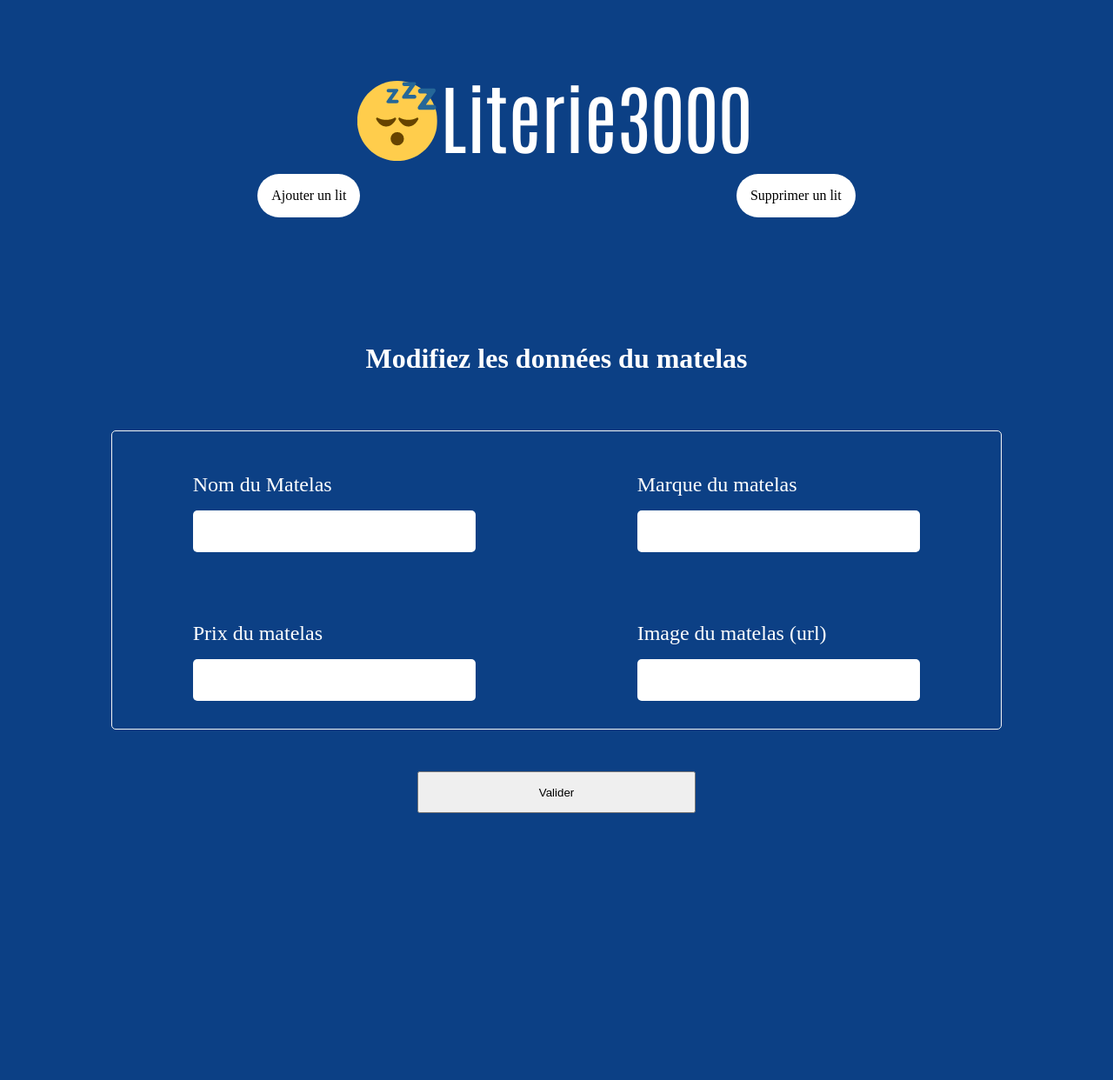
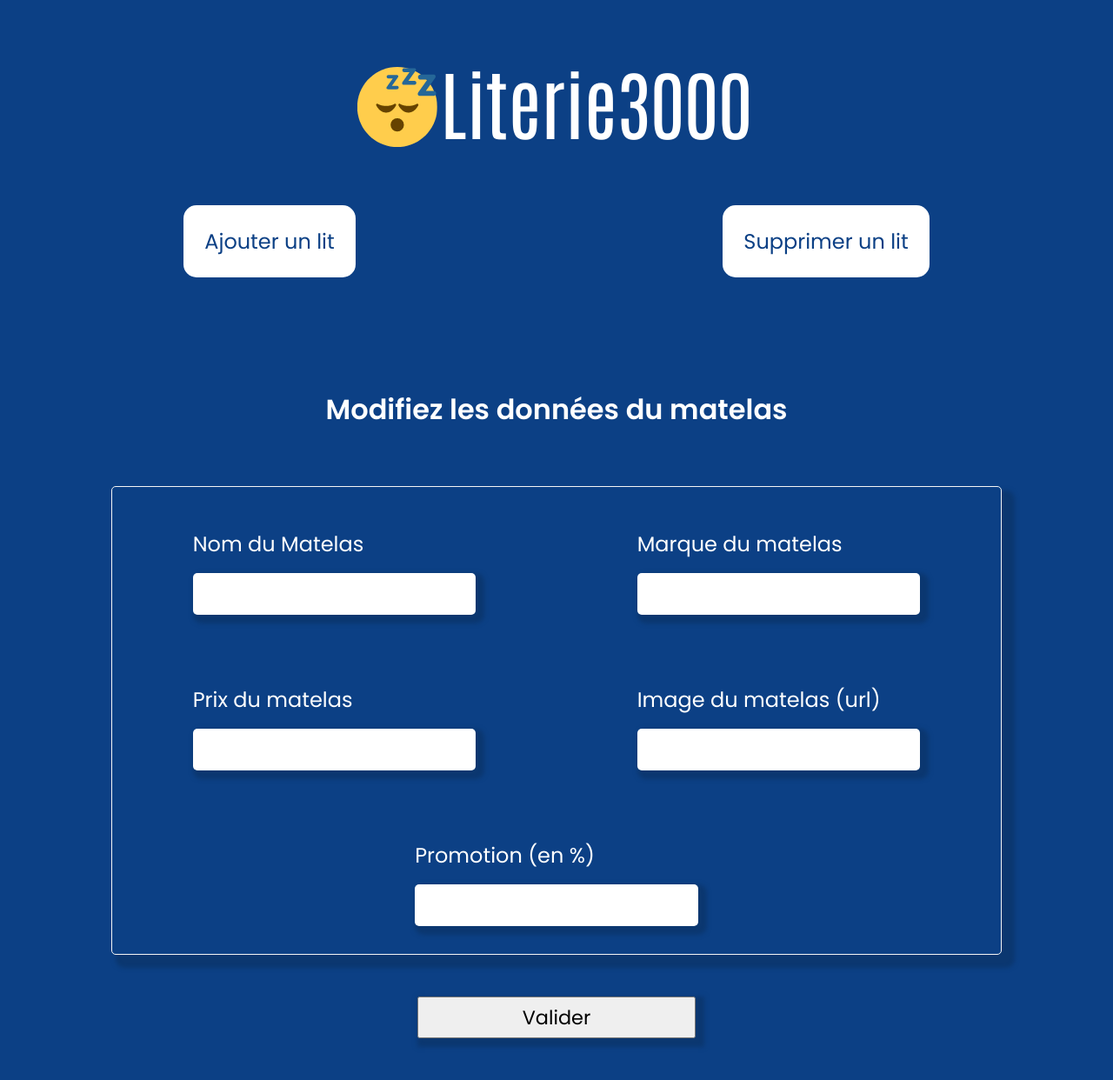
Before and after one commit to Drawn3d/mrdodo, a PHP site: page /litterie3000/modify.php in a window 1280 px wide. Shown: the whole page at 87% size. Before the commit the page ends 935 px from the top, so only its background shows below. Run offline with PHP 8.4, Linux system fonts and the light colour scheme; data that the repository does not hold is empty.

Commit message:
tentative de pagination ratée / css améliorée

```diff
--- a/assets/css/style.css
+++ b/assets/css/style.css
@@ -2,26 +2,38 @@
   margin: 0;
   padding: 0;
   box-sizing: border-box;
+  font-family: "Poppins", sans-serif;
 }
 
 body {
-  background-color: #0C4085;
+  background-color: #0c4085;
 }
 
 header {
-  text-align: center;
-  padding: 5rem;
+  padding: 4rem 0;
+}
+header img {
+  display: block;
+  margin: auto;
 }
 header .bouton {
   display: flex;
   justify-content: space-around;
 }
 header .bouton a {
+  margin-top: 3.5rem;
+  font-size: 1.5rem;
   text-decoration: none;
   color: black;
   background-color: white;
-  padding: 1rem;
-  border-radius: 30px;
+  padding: 1.5rem;
+  border-radius: 15px;
+  color: #0c4085;
+  transition: all 0.2s ease;
+}
+header .bouton a:hover {
+  box-shadow: 5px 5px 5px 5px #0b3770;
+  transition: all 0.2s ease;
 }
 
 .container {
@@ -89,6 +123,7 @@ header .bouton a {
   flex-wrap: wrap;
   border: 1px solid whitesmoke;
   border-radius: 5px;
+  box-shadow: 10px 10px 5px 5px #0b3770;
 }
 .container-form .form-group {
   flex-basis: 35%;
@@ -108,15 +143,19 @@ header .bouton a {
   border-radius: 5px;
   border: none;
   padding: 0.5rem;
+  box-shadow: 5px 5px 5px 5px #0b3770;
 }
 .container-form .form-group .selectLength {
   height: 3rem;
+  box-shadow: 5px 5px 5px 5px #0b3770;
 }
 .container .formsubmit {
   display: block;
   margin: 3rem auto;
+  font-size: 1.4rem;
   width: 20rem;
   height: 3rem;
+  box-shadow: 5px 5px 5px 5px #0b3770;
 }
 
 /*# sourceMappingURL=style.css.map */
--- a/assets/sass/style.scss
+++ b/assets/sass/style.scss
@@ -1,118 +1,157 @@
-*{
+* {
     margin: 0;
     padding: 0;
     box-sizing: border-box;
+    font-family: 'Poppins', sans-serif;
 }
-body{
-    background-color: #0C4085;
+body {
+    background-color: #0c4085;
 }
-header{
-    text-align: center;
-    padding: 5rem;
-    .bouton{
+header {
+    img {
+        display: block;
+        margin: auto;
+    }
+    padding: 4rem 0;
+    .bouton {
         display: flex;
         justify-content: space-around;
-        a{
+        a {
+            margin-top: 3.5rem;
+            font-size: 1.5rem;
             text-decoration: none;
-            color:black;
+            color: black;
             background-color: white;
-            padding: 1rem;
-            border-radius: 30px;
+            padding: 1.5rem;
+            border-radius: 15px;
+            color: #0c4085;
+            transition: all .2s ease;
+            &:hover{
+                box-shadow: 5px 5px 5px 5px #0b3770;
+                transition: all .2s ease;
+            }
         }
     }
 }
-.container{
+.container {
     max-width: 80%;
     margin: 0 auto;
-    &-flex{
+    &-flex {
         display: flex;
         justify-content: center;
         flex-wrap: wrap;
-        .lit{
+        .lit {
             padding: 1rem;
             margin: 2rem 0;
             flex-basis: 100%;
             display: flex;
             justify-content: space-around;
             align-items: center;
-            border: 2px solid #0C4085;
-            border-radius: 5px;
-            background-color:white;
-            .clickonme{
+            border: 2px solid #0c4085;
+            border-radius: 15px;
+            background-color: rgb(255, 255, 255);
+            box-shadow: 10px 10px 5px 5px #0b3770;
+            .marque {
+                text-transform: uppercase;
+            }
+            .prix {
+                font-weight: 700;
+                font-size: 2rem;
+            }
+            .clickonme {
                 cursor: pointer;
             }
-            .nomMatelas{
-                display:flex;
+            .nomMatelas {
+                display: flex;
                 align-items: center;
                 flex-direction: column;
             }
-            figure{
+            .prixMatelas{
+                display: flex;
+                flex-direction: column;
+                align-items: center;
+                .promoPrix{
+                    color: red;
+                    font-size: 3rem;
+                }
+            }
+
+            figure {
                 width: 30rem;
                 height: 30rem;
-                img{
+                border-radius: 10px solid white;
+                overflow: hidden;
+                img {
                     width: 100%;
                     height: 100%;
                 }
             }
-            h2{
+            h2 {
                 font-weight: 500;
             }
-            .supprimer{
+            .supprimer {
                 text-decoration: none;
                 width: 3rem;
                 height: 3rem;
                 border-radius: 3rem;
-                border: 1px solid white;
+                border: 3px solid rgb(187, 2, 2);
                 display: flex;
                 align-items: center;
                 justify-content: center;
                 color: white;
-                background-color: rgb(221, 0, 0);
+                background-color: rgb(204, 0, 0);
                 font-size: 1.5rem;
                 cursor: pointer;
             }
+            h3 {
+                margin-top: 0.5rem;
+            }
         }
     }
-    .fillFormTitle{
+    .fillFormTitle {
         margin: 4rem 0;
         text-align: center;
         color: white;
     }
-    &-form{
+    &-form {
         display: flex;
         align-items: center;
         justify-content: space-around;
         flex-wrap: wrap;
         border: 1px solid whitesmoke;
         border-radius: 5px;
-        .form-group{
+        box-shadow: 10px 10px 5px 5px #0b3770;
+        .form-group {
             flex-basis: 35%;
             margin: 1rem;
-            padding:1rem;
+            padding: 1rem;
             display: flex;
             flex-direction: column;
-            label{
+            label {
                 color: white;
                 font-size: 1.5rem;
                 margin: 1rem 0;
             }
-            input{
+            input {
                 max-width: 35rem;
                 height: 3rem;
                 border-radius: 5px;
                 border: none;
-                padding: .5rem;
+                padding: 0.5rem;
+                box-shadow: 5px 5px 5px 5px #0b3770;
             }
-            .selectLength{
+            .selectLength {
                 height: 3rem;
+                box-shadow: 5px 5px 5px 5px #0b3770;
             }
         }
     }
-    .formsubmit{
+    .formsubmit {
         display: block;
         margin: 3rem auto;
+        font-size: 1.4rem;
         width: 20rem;
         height: 3rem;
+        box-shadow: 5px 5px 5px 5px #0b3770;
     }
-
 }
--- a/modify.php
+++ b/modify.php
@@ -16,14 +16,17 @@ if(!empty($_POST)) {
     $mark = trim(strip_tags($_POST["mark"]));
     $price = trim(strip_tags($_POST["price"]));
     $picture = trim(strip_tags($_POST["picture"]));
+    $promo = trim(strip_tags($_POST["promo"]));
 
     $db = new PDO('mysql:host=localhost;dbname=litterie3000', "root", "");
-    $query = $db->prepare("UPDATE lit SET name = :name, marque = :mark, prix = :price, image = :picture WHERE id = :id");
+    $query = $db->prepare("UPDATE lit SET name = :name, marque = :mark, prix = :price, image = :picture, promo = :promo WHERE id = :id");
     $query->bindParam(":name", $name);
     $query->bindParam(":mark", $mark);
     $query->bindParam(":price", $price, PDO::PARAM_INT);
     $query->bindParam(":picture", $picture);
     $query->bindParam(":id", $id, PDO::PARAM_INT);
+    $query->bindParam(":promo", $promo, PDO::PARAM_INT);
+
     if($query->execute()){
         header("Location: index.php");
     }
@@ -52,6 +55,10 @@ include("tpl/header.php")
                 <label for="pictureMattress">Image du matelas (url)</label>
                 <input type="text" id="pictureMattress" name="picture" value="<?= $litselected["image"]?>">
             </div>
+            <div class="form-group">
+                <label for="promoMattress">Promotion (en %)</label>
+                <input type="text" id="promoMattress" name="promo" value="<?= $litselected["promo"]?>">
+            </div>
         </div>
         <input type="submit" value="Valider" class="formsubmit">
     </form>
--- a/tpl/header.php
+++ b/tpl/header.php
@@ -6,6 +6,8 @@
     <meta http-equiv="X-UA-Compatible" content="IE=edge">
     <meta name="viewport" content="width=device-width, initial-scale=1.0">
     <link rel="stylesheet" href="assets/css/style.css">
+    <link rel="preconnect" href="https://fonts.gstatic.com">
+<link href="https://fonts.googleapis.com/css2?family=Poppins:wght@400;600&display=swap" rel="stylesheet">
     <title>Litterie3000</title>
 </head>
 
```
Also changed, not shown: other parts of assets/css/style.css (+26 -4 lines), index.php (+16 -8 lines), supress.php (+6 -6 lines), tpl/home.php (deleted, +0 -33 lines), 3 other files.
